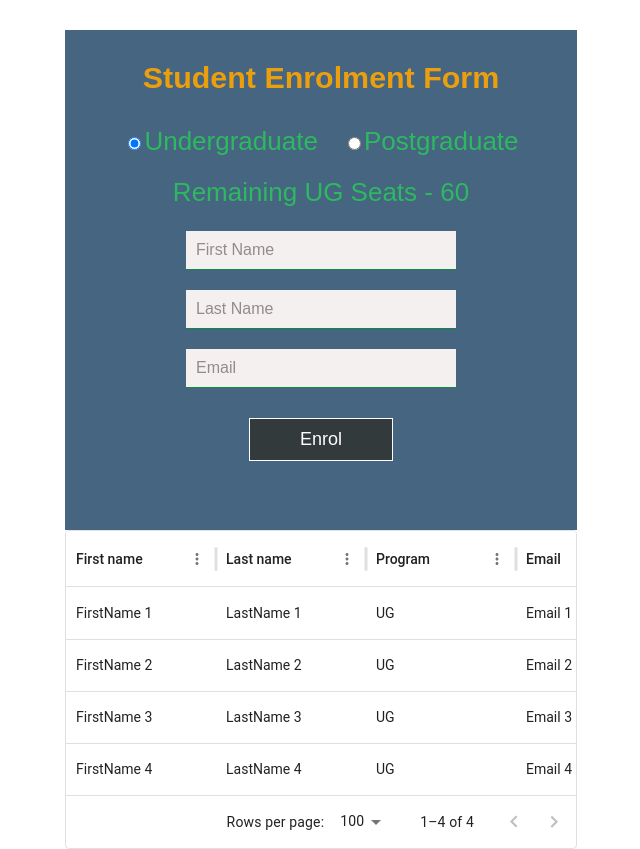
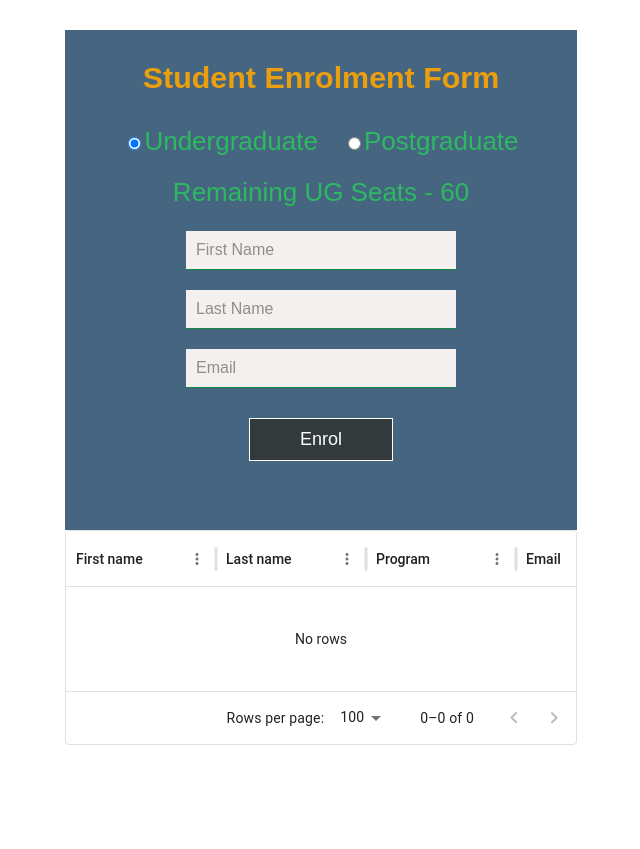
Before and after one commit to bralexander/react-refresher, a React (Create React App) app: page / in a window 1280 px wide. Shown: the whole page, without its empty margins (319-959 px from the left). After the commit the page ends 800 px from the top, so only its background shows below. Built offline with nearby package versions, Linux system fonts and the light colour scheme.

Commit message:
sibling reactions with 2nd solution in comments

```diff
--- a/src/App.js
+++ b/src/App.js
@@ -7,6 +7,8 @@ const App = () => {
   const [program, setProgram] = useState("UG");
   const [ugSeats, setUgSeats] = useState(60);
   const [pgSeats, setPgSeats] = useState(40);
+  const [studentData, setStudentData] = useState({})
+
 
   const handleChange = (event) => {
     setProgram(event.target.value);
@@ -53,10 +55,10 @@ const setUpdatedSeats = (updatedSeats) => {
       <EnrolmentForm
         chosenProgram={program}
         setUpdatedSeats={setUpdatedSeats}
-
+        setStudentData={setStudentData}
         currentSeats={program === "UG" ? ugSeats : pgSeats}
       />
-      <EnrollList />
+      <EnrollList studentData={studentData} setStudentData={setStudentData}/>
     </div>
   );
 }
--- a/src/EnrollList.js
+++ b/src/EnrollList.js
@@ -1,6 +1,7 @@
 import "./EnrollList.css";
 import { DataGrid } from '@mui/x-data-grid';
-import Paper from '@mui/material/Paper';
+import { useEffect} from "react";
+
 
 
 // Columns for the detail list.
@@ -25,53 +26,23 @@ const columns = [
     headerName: 'Email',
     width: 150,
   },
-//   {
-//     key: "fname",
-//     name: "First Name",
-//     fieldName: "fname",
-//     minWidth: 90,
-//     maxWidth: 200,
-//     isResizable: true,
-//   },
-//   {
-//     key: "lname",
-//     name: "Last Name",
-//     fieldName: "lname",
-//     minWidth: 90,
-//     maxWidth: 200,
-//     isResizable: true,
-//   },
-//   {
-//     key: "program",
-//     name: "Program",
-//     fieldName: "program",
-//     minWidth: 60,
-//     maxWidth: 200,
-//     isResizable: true,
-//   },
-//   {
-//     key: "email",
-//     name: "Email",
-//     fieldName: "email",
-//     minWidth: 130,
-//     maxWidth: 200,
-//     isResizable: true,
-//   },
 ];
 
 // Test items
-let items = [];
-for (let i = 1; i < 5; i++) {
-  items.push({
-    id: i,
-    firstName: "FirstName " + i,
-    lastName: "LastName " + i,
-    program: "UG",
-    email: "Email " + i,
-  });
-}
 
-const EnrollList = () => {
+let items = []
+const EnrollList = (props) => {
+// const [items, setItems] = useState([])
+    useEffect(() => {
+        // const curItemKey = Object.keys(props.studentData).length === 0;
+        const curItemKey = props.studentData.id
+        if (curItemKey){
+            items = [...items, props.studentData];
+            // setItems(items => [...items, props.studentData]);
+            console.log("i", items)
+            props.setStudentData({});
+        }
+     } , [props]);
   return (
     <>
         <DataGrid className="enrollList" columns={columns} rows={items}></DataGrid>
--- a/src/EnrolmentForm.js
+++ b/src/EnrolmentForm.js
@@ -6,10 +6,19 @@ const EnrolmentForm =(props) => {
   const [lastName, setLastName] = useState("");
   const [email, setEmail] = useState("");
   const [welcomeMessage, setWelcomeMessage] = useState("");
+  const [id, setId] = useState(1)
   const handleClick = (event) => {
     handleInputReset("","","");
     setWelcomeMessage(`${firstName} ${lastName} enrolled. Email sent to - ${email}`);
     props.setUpdatedSeats(props.currentSeats - 1);
+    props.setStudentData({
+      id: id,
+      firstName: firstName,
+      lastName: lastName,
+      program: props.chosenProgram,
+      email: email,
+    });
+    setId(id + 1)
     event.preventDefault();
   };
 //change of input value set method
@@ -29,7 +38,7 @@ const handleInputReset = (fname, lname, email) => {
             <ul className="ulEnrol">
 
            <li>
-              <label for="firstname"></label>
+              <label htmlFor="firstname"></label>
               <input
                 type="text"
                 className="inputFields"
@@ -41,7 +50,7 @@ const handleInputReset = (fname, lname, email) => {
               />
             </li>
             <li>
-              <label for="lastname"></label>
+              <label htmlFor="lastname"></label>
               <input
                 type="test"
                 className="inputFields"
@@ -53,7 +62,7 @@ const handleInputReset = (fname, lname, email) => {
               />
             </li>
             <li>
-              <label for="email"></label>
+              <label htmlFor="email"></label>
               <input
                 type="email"
                 className="inputFields"
```
